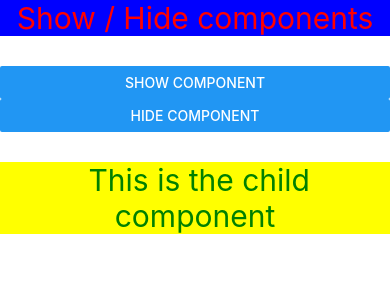
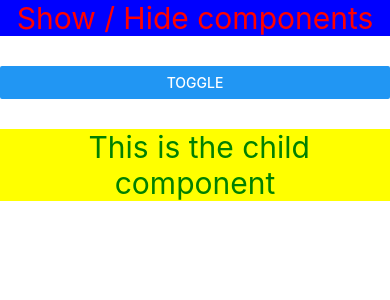
Before and after one commit to ashimaakash03/react-native-series, a React Native app: screen / in a window 390 px wide. Shown: the top 300 px of the page. Built offline with nearby package versions, Linux system fonts and the light colour scheme.

Commit message:
modified UI to change button functionality

```diff
--- a/App.tsx
+++ b/App.tsx
@@ -8,10 +8,11 @@ const App = (): React.JSX.Element =>{
 			<Text style={{color:'#f00', backgroundColor:'#00f', fontSize:30, marginBottom:30, textAlign: 'center'}}>
 				Show / Hide components
 			</Text>
-			<Button title='Show Component' onPress={() => setDisplay(true)}/>
+			{/*<Button title='Show Component' onPress={() => setDisplay(true)}/>
 			<Button title='Hide Component' onPress={() => setDisplay(false)}/>
+			{display  ? <View style={{marginTop:30}}><Child/></View>: null}*/}
+			<Button title='Toggle' onPress={() => setDisplay(!display)}/>
 			{display  ? <View style={{marginTop:30}}><Child/></View>: null}
-
 
 		</View>
 	)
```
